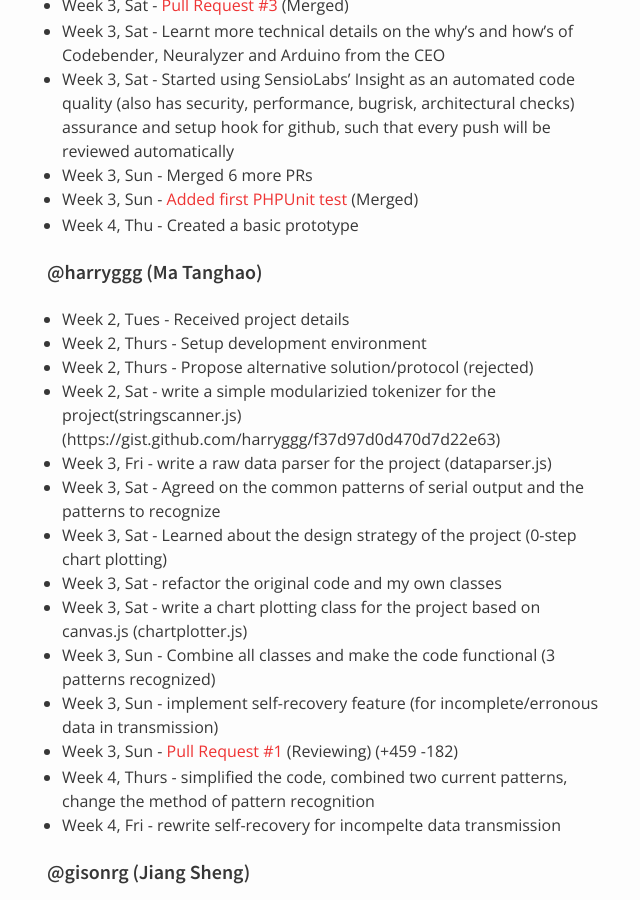
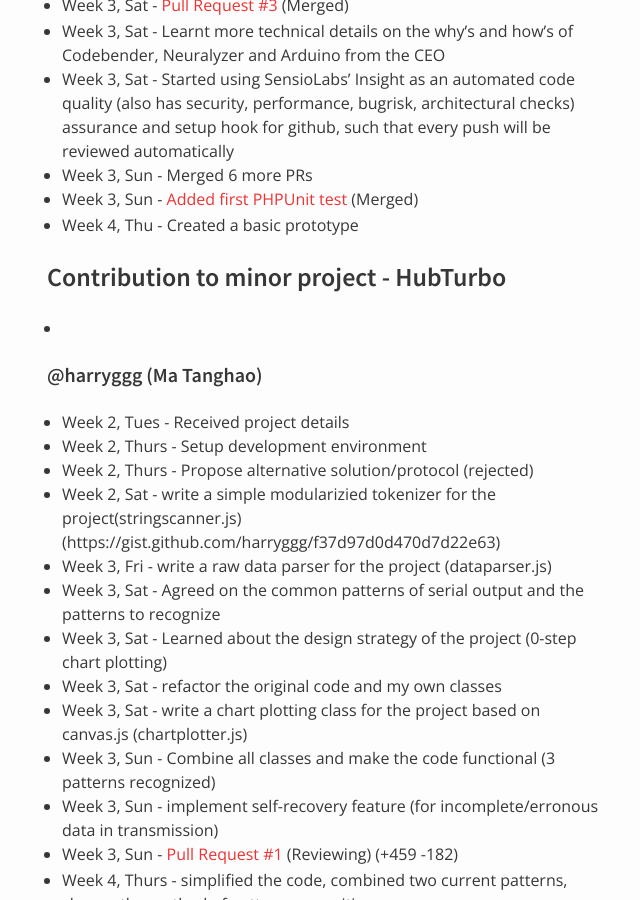
Before and after one commit to nus-oss/cs3281-AY1516S2-website, a Jekyll site: the page built from teams/codebender.md, in a window 1280 px wide and 900 px high, scrolled down 4857 px. Shown: the whole window, without its empty margins (323-963 px from the left). Built offline with Jekyll 4.4.1, drawn with Linux system fonts in a browser that asks for light colours.

Commit message:
Add Alex's Minor Project

```diff
--- a/teams/codebender.md
+++ b/teams/codebender.md
@@ -162,6 +162,9 @@
 * Week 3, Sun - [Added first PHPUnit test](https://github.com/codebendercc/Neuralyzer/pull/12) (Merged)
 * Week 4, Thu - Created a basic prototype
 
+### Contribution to minor project - HubTurbo
+ *
+
 #### @harryggg (Ma Tanghao)
 * Week 2, Tues - Received project details
 * Week 2, Thurs - Setup development environment
```
